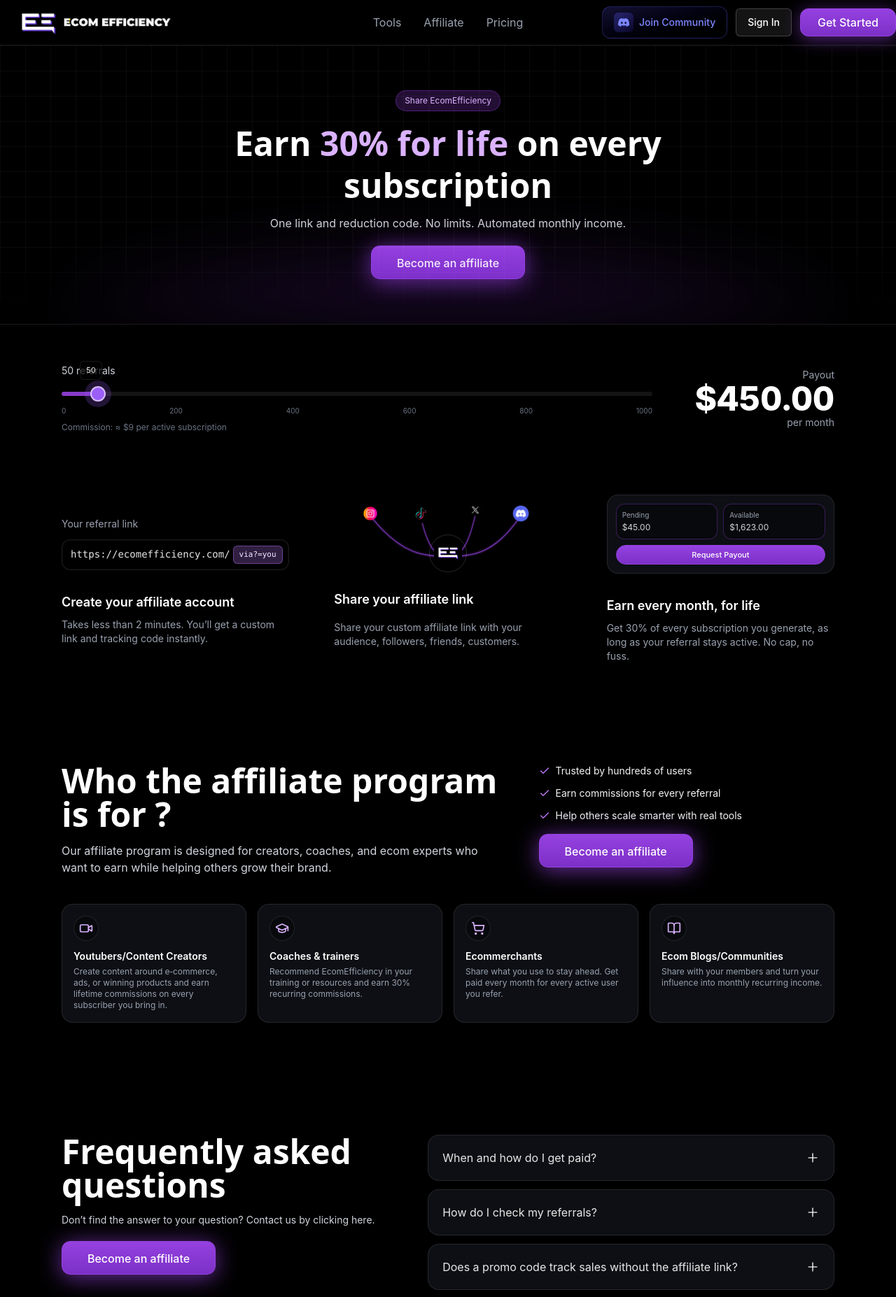
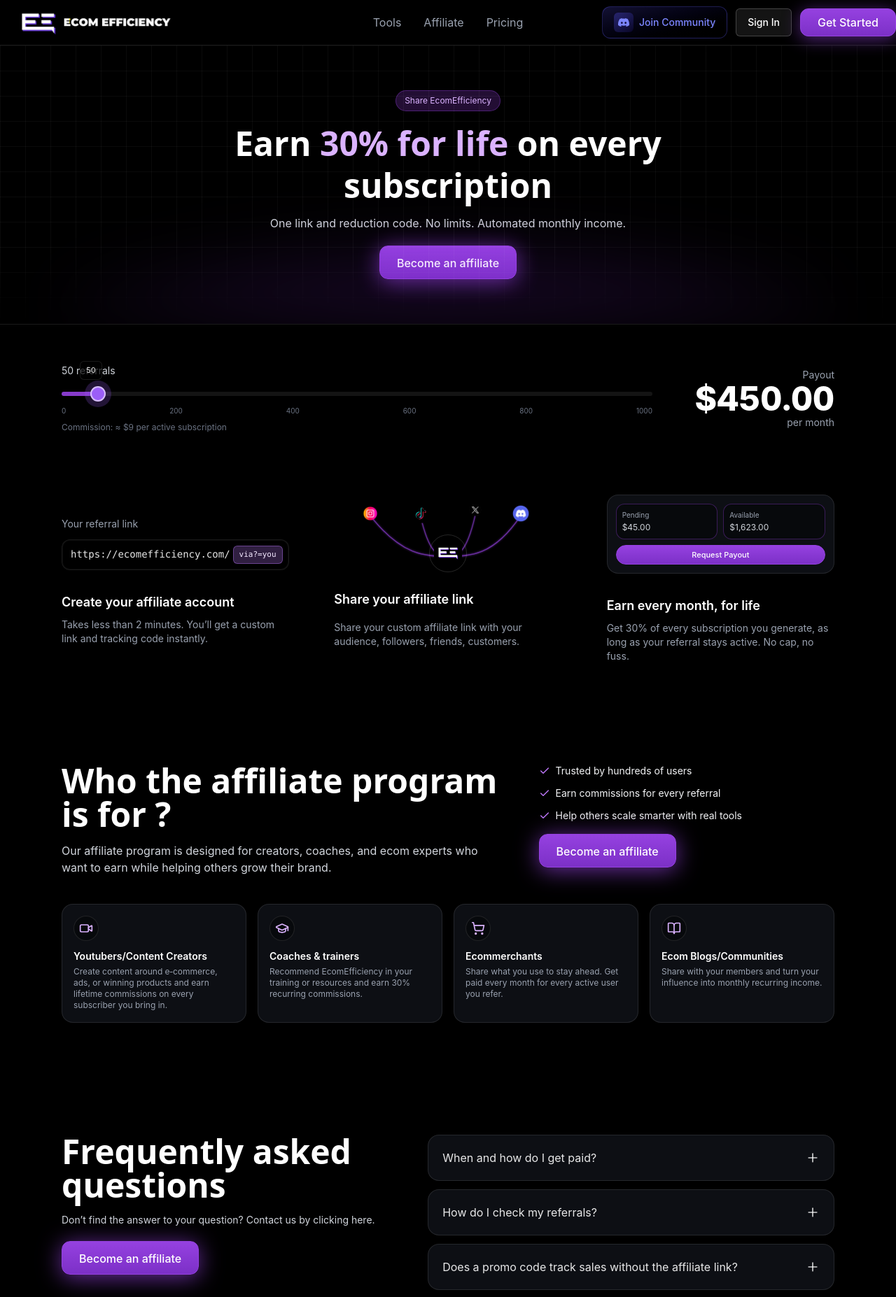
Before and after one commit to antoine78910/ecomefficiency, a Next.js app in the folder next/: page /affiliate in a window 1280 px wide. Shown: the top 1854 px of the page at 70% size. Built offline with nearby package versions, Linux system fonts and the light colour scheme.

Commit message:
cta: prevent truncation with whitespace-nowrap; remove fixed width on CTAs; apply to all Get Started and affiliate buttons

```diff
--- a/next/src/app/affiliate/page.tsx
+++ b/next/src/app/affiliate/page.tsx
@@ -77,10 +77,10 @@ export default function AffiliatePage() {
               One link and reduction code. No limits. Automated monthly income.
             </p>
             <a href="https://ecomefficiency.firstpromoter.com" target="_blank" rel="noreferrer noopener">
-              <button className="cursor-pointer bg-[linear-gradient(to_bottom,#9541e0,#7c30c7)] shadow-[0_4px_32px_0_rgba(149,65,224,0.70)] px-6 py-3 rounded-xl border-[1px] border-[#9541e0] text-white font-medium group w-[220px] h-[48px] mx-auto">
+              <button className="cursor-pointer bg-[linear-gradient(to_bottom,#9541e0,#7c30c7)] shadow-[0_4px_32px_0_rgba(149,65,224,0.70)] px-6 py-3 rounded-xl border-[1px] border-[#9541e0] text-white font-medium group h-[48px] mx-auto">
                 <div className="relative overflow-hidden w-full text-center">
-                  <p className="transition-transform group-hover:-translate-y-7 duration-[1.125s] ease-[cubic-bezier(0.19,1,0.22,1)]">Become an affiliate</p>
-                  <p className="absolute left-1/2 -translate-x-1/2 top-7 group-hover:top-0 transition-all duration-[1.125s] ease-[cubic-bezier(0.19,1,0.22,1)]">Become an affiliate</p>
+                  <p className="transition-transform group-hover:-translate-y-7 duration-[1.125s] ease-[cubic-bezier(0.19,1,0.22,1)] whitespace-nowrap">Become an affiliate</p>
+                  <p className="absolute left-1/2 -translate-x-1/2 top-7 group-hover:top-0 transition-all duration-[1.125s] ease-[cubic-bezier(0.19,1,0.22,1)] whitespace-nowrap">Become an affiliate</p>
                 </div>
               </button>
             </a>
@@ -214,10 +214,10 @@ export default function AffiliatePage() {
               </ul>
               <div className="mt-4">
                 <a href="https://ecomefficiency.firstpromoter.com" target="_blank" rel="noreferrer noopener">
-                  <button className="cursor-pointer bg-[linear-gradient(to_bottom,#9541e0,#7c30c7)] shadow-[0_4px_32px_0_rgba(149,65,224,0.70)] px-6 py-3 rounded-xl border-[1px] border-[#9541e0] text-white font-medium group w-[220px] h-[48px]">
+                  <button className="cursor-pointer bg-[linear-gradient(to_bottom,#9541e0,#7c30c7)] shadow-[0_4px_32px_0_rgba(149,65,224,0.70)] px-6 py-3 rounded-xl border-[1px] border-[#9541e0] text-white font-medium group h-[48px]">
                     <div className="relative overflow-hidden w-full text-center">
-                      <p className="transition-transform group-hover:-translate-y-7 duration-[1.125s] ease-[cubic-bezier(0.19,1,0.22,1)]">Become an affiliate</p>
-                      <p className="absolute left-1/2 -translate-x-1/2 top-7 group-hover:top-0 transition-all duration-[1.125s] ease-[cubic-bezier(0.19,1,0.22,1)]">Become an affiliate</p>
+                      <p className="transition-transform group-hover:-translate-y-7 duration-[1.125s] ease-[cubic-bezier(0.19,1,0.22,1)] whitespace-nowrap">Become an affiliate</p>
+                      <p className="absolute left-1/2 -translate-x-1/2 top-7 group-hover:top-0 transition-all duration-[1.125s] ease-[cubic-bezier(0.19,1,0.22,1)] whitespace-nowrap">Become an affiliate</p>
                     </div>
                   </button>
                 </a>
@@ -257,10 +257,10 @@ export default function AffiliatePage() {
               <h2 className="text-4xl md:text-5xl font-bold font-sans mb-4">Frequently asked questions</h2>
               <p className="text-gray-300 text-sm mb-5">Don’t find the answer to your question? Contact us by clicking here.</p>
               <a href="https://ecomefficiency.firstpromoter.com" target="_blank" rel="noreferrer noopener">
-                <button className="cursor-pointer bg-[linear-gradient(to_bottom,#9541e0,#7c30c7)] shadow-[0_4px_32px_0_rgba(149,65,224,0.70)] px-6 py-3 rounded-xl border-[1px] border-[#9541e0] text-white font-medium group w-[220px] h-[48px]">
+                <button className="cursor-pointer bg-[linear-gradient(to_bottom,#9541e0,#7c30c7)] shadow-[0_4px_32px_0_rgba(149,65,224,0.70)] px-6 py-3 rounded-xl border-[1px] border-[#9541e0] text-white font-medium group h-[48px]">
                   <div className="relative overflow-hidden w-full text-center">
-                    <p className="transition-transform group-hover:-translate-y-7 duration-[1.125s] ease-[cubic-bezier(0.19,1,0.22,1)]">Become an affiliate</p>
-                    <p className="absolute left-1/2 -translate-x-1/2 top-7 group-hover:top-0 transition-all duration-[1.125s] ease-[cubic-bezier(0.19,1,0.22,1)]">Become an affiliate</p>
+                    <p className="transition-transform group-hover:-translate-y-7 duration-[1.125s] ease-[cubic-bezier(0.19,1,0.22,1)] whitespace-nowrap">Become an affiliate</p>
+                    <p className="absolute left-1/2 -translate-x-1/2 top-7 group-hover:top-0 transition-all duration-[1.125s] ease-[cubic-bezier(0.19,1,0.22,1)] whitespace-nowrap">Become an affiliate</p>
                   </div>
                 </button>
               </a>
--- a/next/src/app/blog/[slug]/page.tsx
+++ b/next/src/app/blog/[slug]/page.tsx
@@ -334,10 +334,10 @@ export default function BlogPostPage() {
             Boost your productivity while minimizing your costs by accessing +50 Ecom tools
           </p>
           <Link href="/sign-up">
-            <button className="cursor-pointer bg-[linear-gradient(to_bottom,#9541e0,#7c30c7)] shadow-[0_4px_32px_0_rgba(149,65,224,0.70)] px-6 py-3 rounded-xl border-[1px] border-[#9541e0] text-white font-medium group w-[160px] h-[48px]">
+            <button className="cursor-pointer bg-[linear-gradient(to_bottom,#9541e0,#7c30c7)] shadow-[0_4px_32px_0_rgba(149,65,224,0.70)] px-6 py-3 rounded-xl border-[1px] border-[#9541e0] text-white font-medium group h-[48px]">
               <div className="relative overflow-hidden w-full text-center">
-                <p className="transition-transform group-hover:-translate-y-7 duration-[1.125s] ease-[cubic-bezier(0.19,1,0.22,1)]">Get Started</p>
-                <p className="absolute left-1/2 -translate-x-1/2 top-7 group-hover:top-0 transition-all duration-[1.125s] ease-[cubic-bezier(0.19,1,0.22,1)]">Get Started</p>
+                <p className="transition-transform group-hover:-translate-y-7 duration-[1.125s] ease-[cubic-bezier(0.19,1,0.22,1)] whitespace-nowrap">Get Started</p>
+                <p className="absolute left-1/2 -translate-x-1/2 top-7 group-hover:top-0 transition-all duration-[1.125s] ease-[cubic-bezier(0.19,1,0.22,1)] whitespace-nowrap">Get Started</p>
               </div>
             </button>
           </Link>
--- a/next/src/components/NewHeroSection.tsx
+++ b/next/src/components/NewHeroSection.tsx
@@ -148,12 +148,12 @@ const NewHeroSection = () => {
           {/* CTA Buttons */}
           <div className="flex flex-row flex-wrap gap-4 justify-center mb-6">
             <Link href="/sign-up">
-              <button className="cursor-pointer bg-[linear-gradient(to_bottom,#9541e0,#7c30c7)] shadow-[0_4px_32px_0_rgba(149,65,224,0.70)] px-6 py-3 rounded-xl border-[1px] border-[#9541e0] text-white font-medium group w-[160px] h-[48px]">
+              <button className="cursor-pointer bg-[linear-gradient(to_bottom,#9541e0,#7c30c7)] shadow-[0_4px_32px_0_rgba(149,65,224,0.70)] px-6 py-3 rounded-xl border-[1px] border-[#9541e0] text-white font-medium group h-[48px]">
                 <div className="relative overflow-hidden w-full text-center">
-                  <p className="transition-transform group-hover:-translate-y-7 duration-[1.125s] ease-[cubic-bezier(0.19,1,0.22,1)]">
+                  <p className="transition-transform group-hover:-translate-y-7 duration-[1.125s] ease-[cubic-bezier(0.19,1,0.22,1)] whitespace-nowrap">
                     Get Started
                   </p>
-                  <p className="absolute left-1/2 -translate-x-1/2 top-7 group-hover:top-0 transition-all duration-[1.125s] ease-[cubic-bezier(0.19,1,0.22,1)]">
+                  <p className="absolute left-1/2 -translate-x-1/2 top-7 group-hover:top-0 transition-all duration-[1.125s] ease-[cubic-bezier(0.19,1,0.22,1)] whitespace-nowrap">
                     Get Started
                   </p>
                 </div>
--- a/next/src/screens/App.tsx
+++ b/next/src/screens/App.tsx
@@ -236,10 +236,10 @@ const App = () => {
               <span className="font-semibold text-white">Earn 30% for life</span> by helping entrepreneurs save thousands on their Spy, AI & SEO tools.
             </div>
             <a href="https://ecomefficiency.com/affiliate" className="shrink-0" target="_blank" rel="noreferrer noopener">
-              <button className="cursor-pointer bg-[linear-gradient(to_bottom,#9541e0,#7c30c7)] shadow-[0_4px_32px_0_rgba(149,65,224,0.70)] px-6 py-3 rounded-xl border-[1px] border-[#9541e0] text-white font-medium group w-[220px] h-[48px]">
+              <button className="cursor-pointer bg-[linear-gradient(to_bottom,#9541e0,#7c30c7)] shadow-[0_4px_32px_0_rgba(149,65,224,0.70)] px-6 py-3 rounded-xl border-[1px] border-[#9541e0] text-white font-medium group h-[48px]">
                 <div className="relative overflow-hidden w-full text-center">
-                  <p className="transition-transform group-hover:-translate-y-7 duration-[1.125s] ease-[cubic-bezier(0.19,1,0.22,1)]">Become an affiliate</p>
-                  <p className="absolute left-1/2 -translate-x-1/2 top-7 group-hover:top-0 transition-all duration-[1.125s] ease-[cubic-bezier(0.19,1,0.22,1)]">Become an affiliate</p>
+                  <p className="transition-transform group-hover:-translate-y-7 duration-[1.125s] ease-[cubic-bezier(0.19,1,0.22,1)] whitespace-nowrap">Become an affiliate</p>
+                  <p className="absolute left-1/2 -translate-x-1/2 top-7 group-hover:top-0 transition-all duration-[1.125s] ease-[cubic-bezier(0.19,1,0.22,1)] whitespace-nowrap">Become an affiliate</p>
                 </div>
               </button>
             </a>
--- a/next/src/screens/Tools.tsx
+++ b/next/src/screens/Tools.tsx
@@ -354,10 +354,10 @@ const Tools = () => {
               Get instant access to all premium tools at a fraction of the cost.
             </p>
             <Link href="/sign-up">
-              <button className="cursor-pointer bg-[linear-gradient(to_bottom,#9541e0,#7c30c7)] shadow-[0_4px_32px_0_rgba(149,65,224,0.70)] px-6 py-3 rounded-xl border-[1px] border-[#9541e0] text-white font-medium group w-[160px] h-[48px]">
+              <button className="cursor-pointer bg-[linear-gradient(to_bottom,#9541e0,#7c30c7)] shadow-[0_4px_32px_0_rgba(149,65,224,0.70)] px-6 py-3 rounded-xl border-[1px] border-[#9541e0] text-white font-medium group h-[48px]">
                 <div className="relative overflow-hidden w-full text-center">
-                  <p className="transition-transform group-hover:-translate-y-7 duration-[1.125s] ease-[cubic-bezier(0.19,1,0.22,1)]">Get Started</p>
-                  <p className="absolute left-1/2 -translate-x-1/2 top-7 group-hover:top-0 transition-all duration-[1.125s] ease-[cubic-bezier(0.19,1,0.22,1)]">Get Started</p>
+                  <p className="transition-transform group-hover:-translate-y-7 duration-[1.125s] ease-[cubic-bezier(0.19,1,0.22,1)] whitespace-nowrap">Get Started</p>
+                  <p className="absolute left-1/2 -translate-x-1/2 top-7 group-hover:top-0 transition-all duration-[1.125s] ease-[cubic-bezier(0.19,1,0.22,1)] whitespace-nowrap">Get Started</p>
                 </div>
               </button>
             </Link>
```
